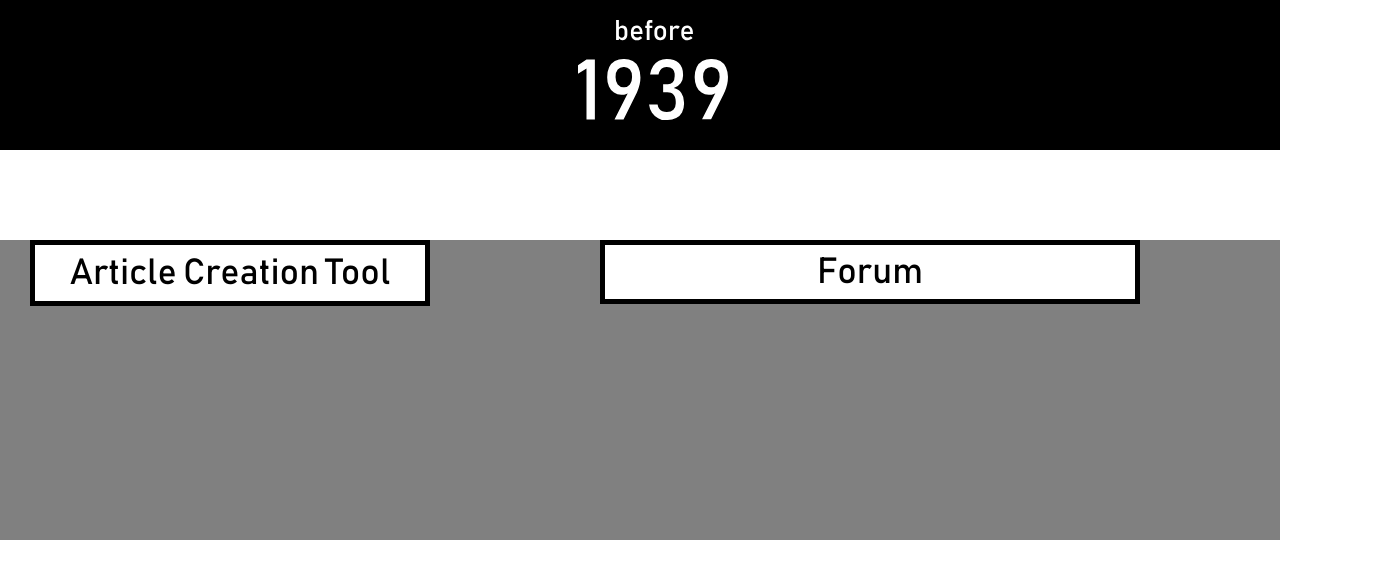
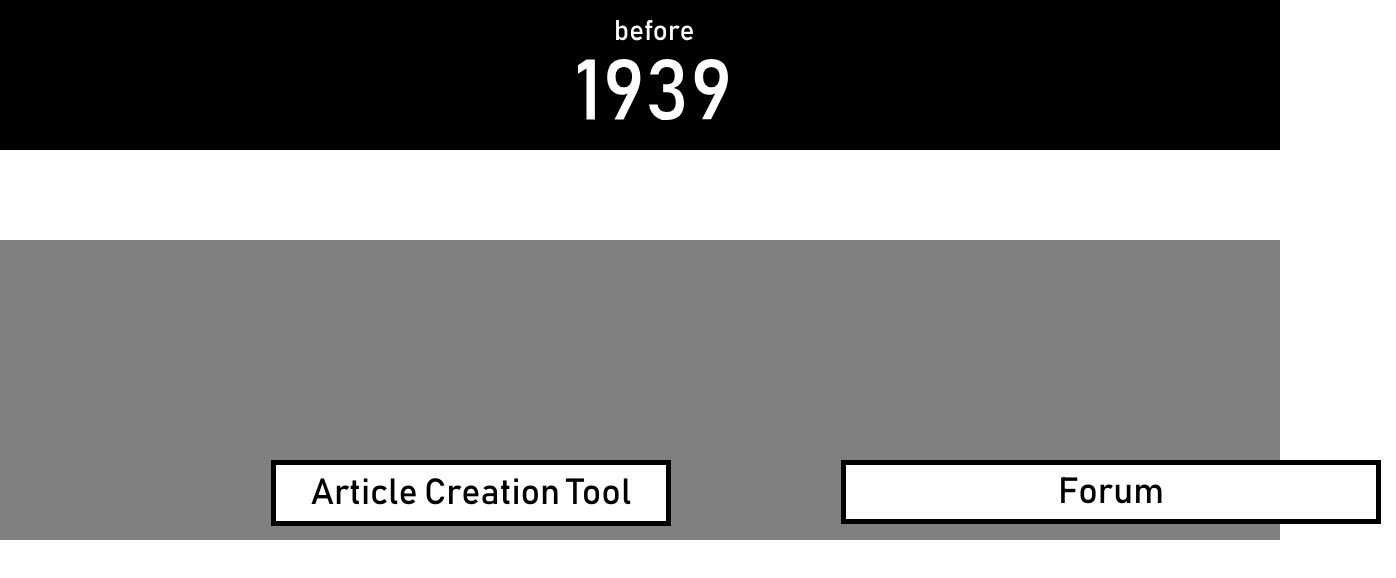
Before and after one commit to kimaniMbatiaMoringa/Heroes-of-WWII, a plain HTML site: page index.html in a window 1280 px wide. Shown: the whole page, 1396 px wide, since content can reach past the window. Drawn offline with nearby package versions, Linux system fonts and the light colour scheme; no server answers; a web font is replaced by a local one.

Commit message:
size tweaks

```diff
--- a/index.html
+++ b/index.html
@@ -87,7 +87,7 @@
     </div>
 </articleCreationTool>
 <footer class="container-fluid" style="height:300px;background-color: grey;position: relative;">
-    <div class="container" style="position: absolute;">
+    <div class="container" style="position: absolute; bottom: 0; left:20%">
         <div class="row">
             <div class="col">
                 <button id="toggleArticleCreationTool" style="color:black;font-family:Bahnschrift; font-size: 36px;border:5px solid black;text-align:center;background-color: white; width: 400px;" onclick="showArticleCreationTool()">Article Creation Tool</button>
```
